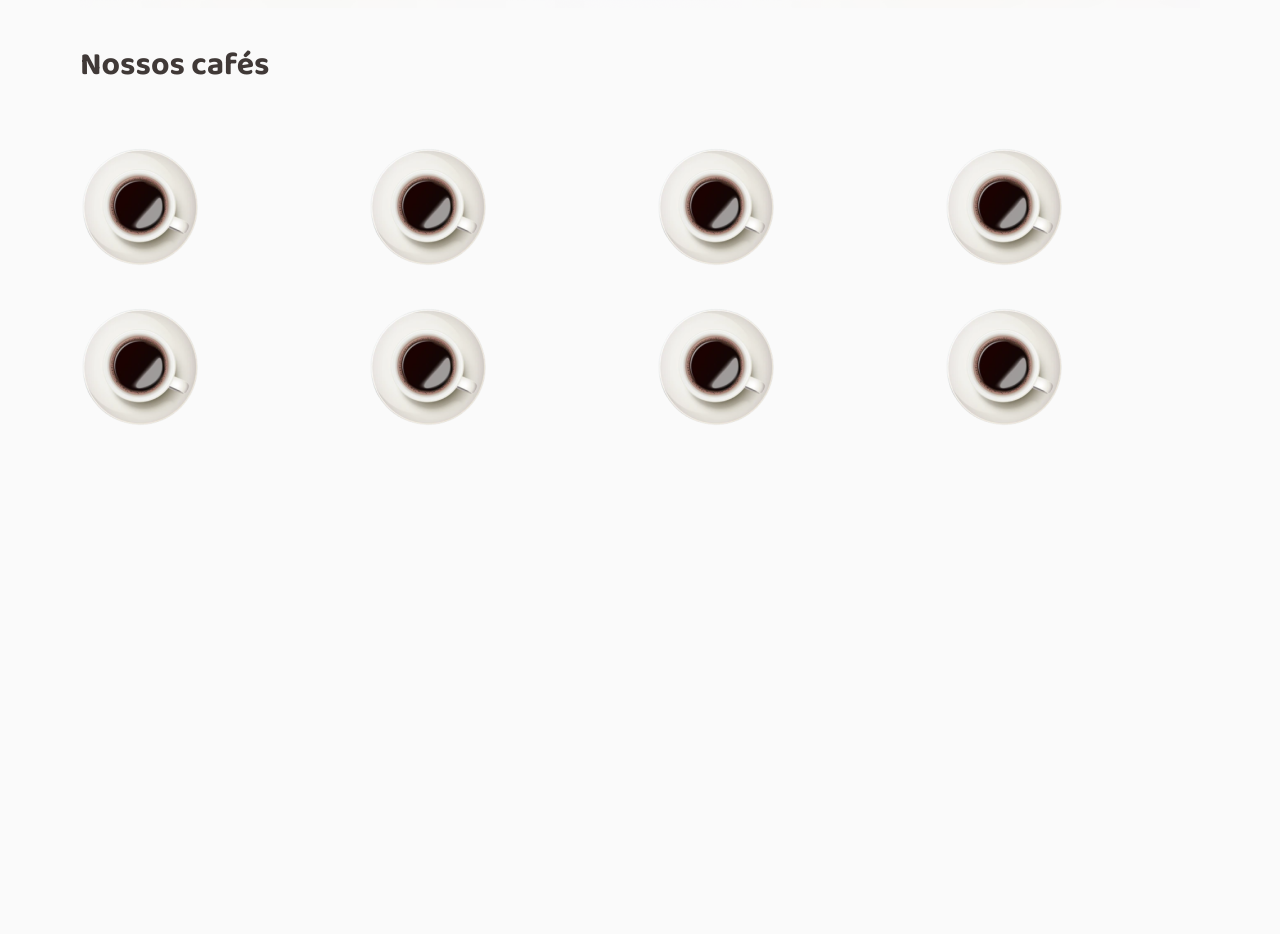
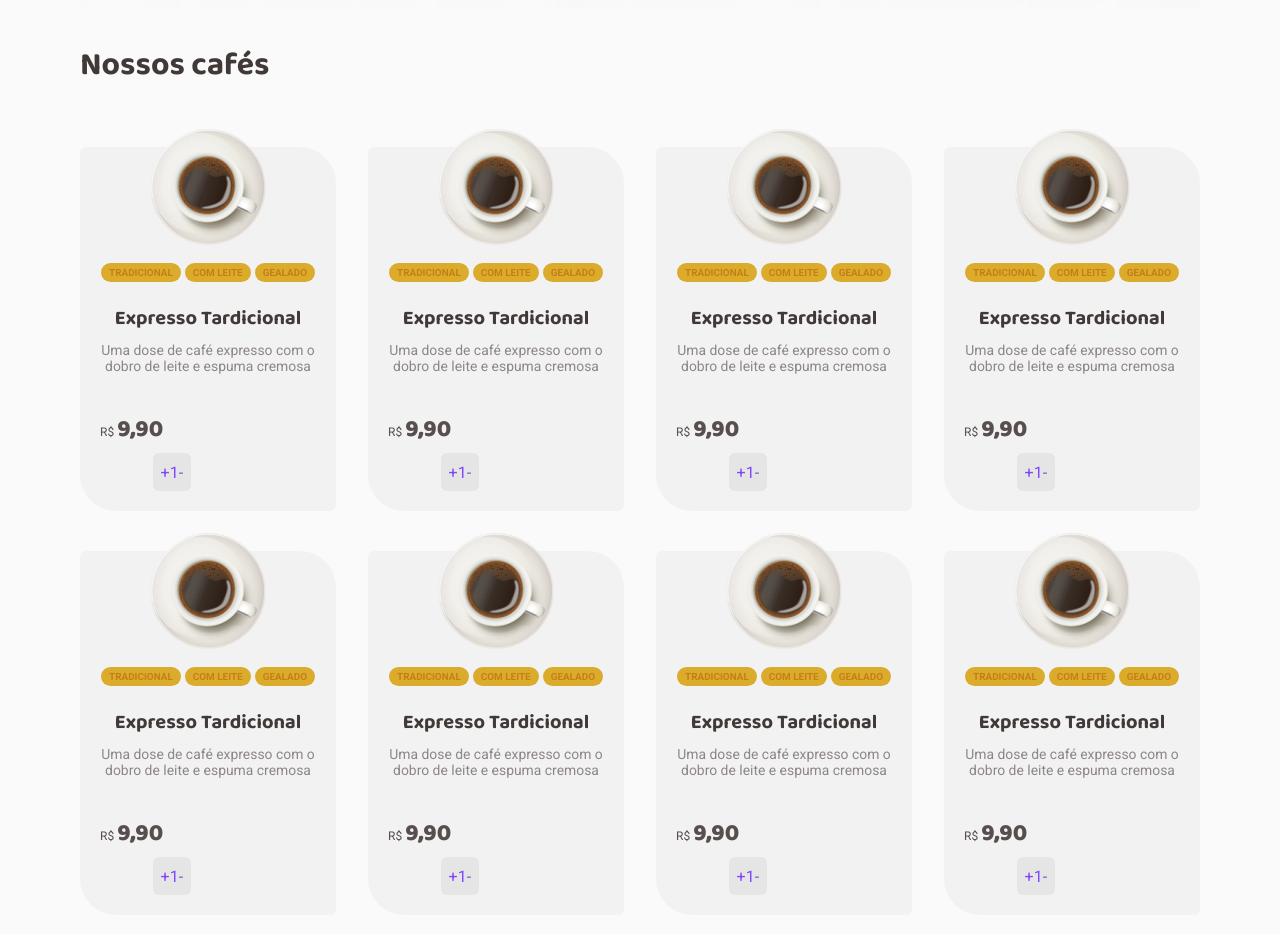
Before and after one commit to LidianeDiniz/Projeto-Coffe-Delivery, a React (Vite) app in the folder coffee-delivery/: page / in a window 1280 px wide. Shown: the part 640-1574 px from the top of the page. Before the commit the page ends 1392 px from the top, so only its background shows below. Built offline with nearby package versions, Linux system fonts and the light colour scheme.

Commit message:
Create Home

```diff
--- /dev/null
+++ b/coffee-delivery/src/components/ButtonCounterActions/styles.ts
@@ -0,0 +1,6 @@
+import styled from "styled-components";
+
+export const ButtoncounterContainer = styled.button`
+
+
+`;
--- /dev/null
+++ b/coffee-delivery/src/pages/Home/components/CoffeeCards/index.tsx
@@ -0,0 +1,36 @@
+import {  CardPrice, CoffeeCardContainer, CounterActions, Description, Name, Tags, } from "./styled";
+import arabic from '../../../../../public/arabic.png';
+
+export function CoffeeCards(){
+    return(
+        <CoffeeCardContainer>
+            <img src={arabic} alt="" />
+           <Tags>
+           <span>Tradicional</span>
+           <span>Com Leite</span>
+           <span>Gealado</span>
+           </Tags>
+
+           <Name>Expresso Tardicional</Name>
+           <Description>Uma dose de café expresso com o dobro de leite e espuma cremosa</Description>
+           <CardPrice>
+            <div>
+                <span>R$</span>
+                <strong>9,90</strong>
+            </div>
+           </CardPrice>
+
+           <CounterActions>
+           <button>
+            <span>+</span>
+            <span>1</span>
+            <span>-</span>
+           </button>
+
+           </CounterActions>
+
+
+
+        </CoffeeCardContainer>
+    )
+}
--- /dev/null
+++ b/coffee-delivery/src/pages/Home/components/CoffeeCards/styled.ts
@@ -0,0 +1,129 @@
+import styled from "styled-components";
+
+export const CoffeeCardContainer = styled.div`
+  width: 100%;
+  background: ${(props) => props.theme['base-card']};
+  border-radius: 6px 36px 6px 36px;
+  padding: 1.25rem;
+  padding-top: 0;
+  display: flex;
+  flex-direction: column;
+  align-items: center;
+  text-align: center;
+
+  img {
+    width: 7.5rem;
+    height: 7.5rem;
+    margin-top: -1.25rem;
+  }
+`;
+
+export const Tags = styled.div`
+  width: 100%;
+  display: flex;
+  align-items: center;
+  justify-content: center;
+  gap: 4px;
+  margin-top: 1rem;
+  margin-bottom: 1.25rem;
+  flex-wrap: wrap;
+
+
+  span {
+    background: ${(props) => props.theme["brand-yellow"]};
+    color:${(props) => props.theme["brand-yellow-dark"]};
+    font-family: 'Roboto', sans-serif;
+    font-size: 0.62rem;
+    text-transform: uppercase;
+    padding: 0.25rem 0.5rem;
+    border-radius: 999px;
+    font-weight: 700;
+  }
+`;
+
+export const Name = styled.text`
+color:  ${(props) => props.theme["base-subtitle"]};
+font-family: 'Baloo 2', sans-serif;
+font-size: 1.25rem;
+font-weight: 700;
+margin-botom: 0.5rem;
+
+`;
+
+
+
+export const Description = styled.p`
+  font-family: 'Roboto', sans-serif;
+  font-style: regular;
+  font-size: 0.87rem;
+  color: ${(props) => props.theme["base-label"]};
+  margin-bottom: 2rem;
+  margin-top: 0.5rem;
+  height: 36px;
+
+
+
+`;
+
+export const CardPrice = styled.div`
+  width: 100%;
+  display: flex;
+  align-items: center;
+  justify-content: space-between;
+  margin: 0 auto;
+
+  > div {
+    display: flex;
+    align-items: center;
+    gap: 3px;
+
+
+
+    strong{
+
+    font-size: 1.5rem;
+    font-family: 'Baloo 2', sans-serif;
+    font-weight: 800;
+    color:  ${(props) => props.theme["base-text"]};
+    margin-bottom: 0.25rem;
+
+
+
+    }
+
+    span{
+
+    border-bottom: -60rem;
+    font-size: 0.75rem;
+    font-family: 'Roboto', sans-serif;
+    font-weigth: 400;
+    color:  ${(props) => props.theme["base-text"]};
+    line-height: 0.75rem;
+    }
+  }
+`;
+
+export const CounterActions = styled.div`
+  width: 7.5rem;
+
+
+
+
+  > button {
+    width: 2.375rem;
+    height: 2.375rem;
+    border: none;
+    display: flex;
+    align-items: center;
+    justify-content: center;
+    background: ${(props) => props.theme["base-button"]};
+    color: ${(props) => props.theme["brand-purple"]};
+    border-radius: 6px;
+    margin-left: 0.3rem;
+    transition: 0.4s;
+
+    &:hover {
+      background:  ${(props) => props.theme["brand-purple-dark"]};
+    }
+  }
+`;
--- a/coffee-delivery/src/pages/Home/components/CoffeeList/index.tsx
+++ b/coffee-delivery/src/pages/Home/components/CoffeeList/index.tsx
@@ -1,38 +1,23 @@
 import { CoffeeListContainer, CoffeeList, CoffeeTitle } from './styles';
-import coffeeAmerican from '../../../../../public/american.png'
+import { CoffeeCards } from '../CoffeeCards';
 
 export function CoffeList(){
     return(
-        <>
+
         <CoffeeListContainer>
         <CoffeeTitle>
         Nossos cafés
         </CoffeeTitle>
 
         <CoffeeList>
-        <img src={coffeeAmerican} alt="" />
-        <img src={coffeeAmerican} alt="" />
-        <img src={coffeeAmerican} alt="" />
-        <img src={coffeeAmerican} alt="" />
-        <img src={coffeeAmerican} alt="" />
-        <img src={coffeeAmerican} alt="" />
-        <img src={coffeeAmerican} alt="" />
-        <img src={coffeeAmerican} alt="" />
-        </CoffeeList>
-
-
-
-
-
-
-         <CoffeeList>
-        </CoffeeList>
-
-
-         <CoffeeList>
-        </CoffeeList>
-
-         <CoffeeList>
+            <CoffeeCards />
+            <CoffeeCards />
+            <CoffeeCards />
+            <CoffeeCards />
+            <CoffeeCards />
+            <CoffeeCards />
+            <CoffeeCards />
+            <CoffeeCards />
         </CoffeeList>
 
 
@@ -40,6 +25,6 @@ export function CoffeList(){
         </CoffeeListContainer>
 
 
-        </>
+
     )
 }
```
Also changed, not shown: coffee-delivery/src/components/ButtonCounterActions/index.tsx (added, +8 -0 lines).
